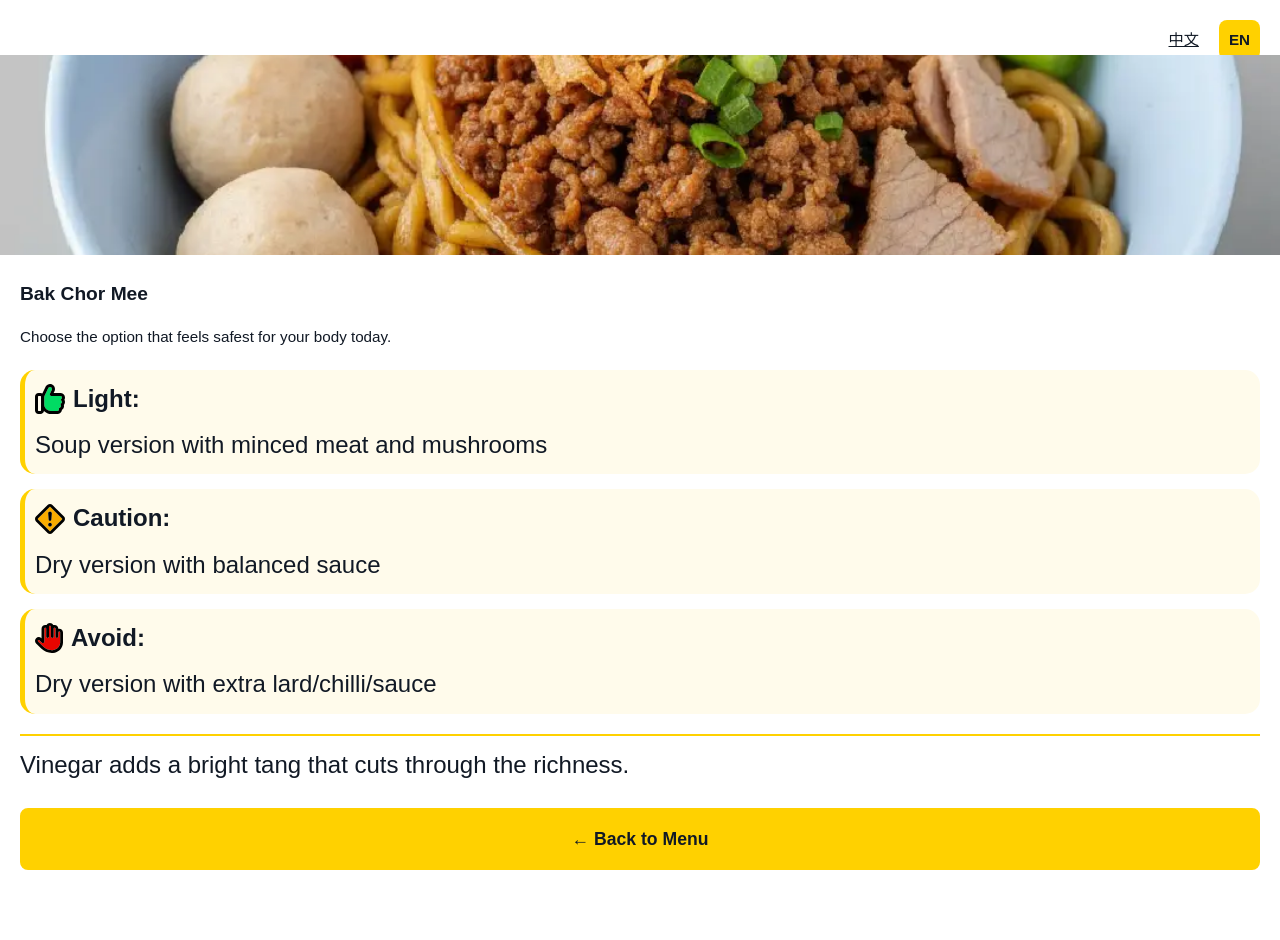
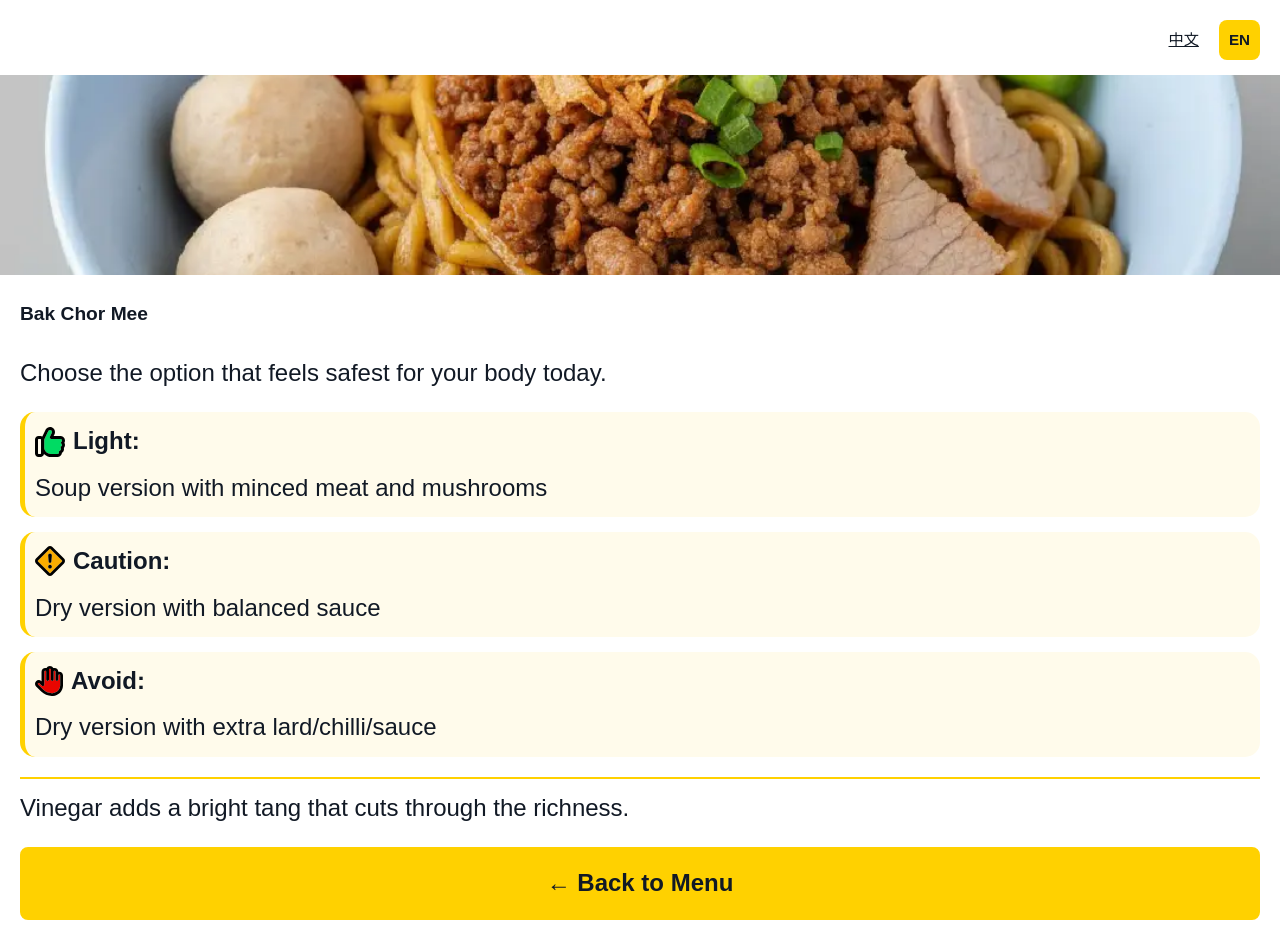
Before and after one commit to barelybao/eatoutside, a Nuxt app: page /food/bak-chor-mee in a window 1280 px wide. Before the commit the page ends 890 px from the top, so only its background shows below. Built offline with nearby package versions, Linux system fonts and the light colour scheme.

Commit message:
chore: update nuxt dependency to version 4.3.0

```diff
--- a/app/components/BackButton.vue
+++ b/app/components/BackButton.vue
@@ -17,13 +17,14 @@ const localePath = useLocalePath();
 .back-btn {
   display: block;
   margin-top: var(--spacing-lg);
+  margin-bottom: 0;
   width: 100%;
   padding: var(--spacing-md);
   background: var(--color-primary);
   color: var(--color-text);
   border: 2px solid var(--color-primary);
   border-radius: var(--radius-sm);
-  font-size: var(--font-size-button);
+  font-size: var(--font-size-base);
   font-weight: bold;
   cursor: pointer;
   text-align: center;
--- a/app/components/FoodCard.vue
+++ b/app/components/FoodCard.vue
@@ -28,7 +28,6 @@ const foodName = computed(() => t(`foods.${props.food.slug}.name`));
   padding: var(--spacing-lg) var(--spacing-lg) var(--spacing-lg) 0;
   margin-bottom: var(--spacing-sm);
   background: var(--color-background-card);
-  border: 2px solid var(--color-primary);
   border-radius: var(--radius-md);
   font-size: var(--font-size-base);
   text-align: left;
--- a/app/components/FoodDetail.vue
+++ b/app/components/FoodDetail.vue
@@ -37,7 +37,7 @@ const foodTip = computed(() => t(`foods.${props.food.slug}.tip`));
 
 <style scoped>
 .food-detail {
-  padding-top: 0;
+  padding-top: var(--spacing-md);
 }
 
 .detail-image-container {
@@ -68,7 +68,7 @@ const foodTip = computed(() => t(`foods.${props.food.slug}.tip`));
 }
 
 .reassurance {
-  font-size: var(--font-size-small);
+  font-size: var(--font-size-base);
   margin-bottom: var(--spacing-lg);
   color: var(--color-text);
   text-align: left;
@@ -76,6 +76,7 @@ const foodTip = computed(() => t(`foods.${props.food.slug}.tip`));
 
 .tip {
   margin-top: var(--spacing-lg);
+  margin-bottom: 0;
   color: var(--color-text);
   border-top: 2px solid var(--color-primary);
   padding-top: var(--spacing-sm);
--- a/app/layouts/default.vue
+++ b/app/layouts/default.vue
@@ -17,6 +17,6 @@
 .layout-header {
   display: flex;
   justify-content: flex-end;
-  margin-bottom: var(--spacing-md);
+  margin-bottom: var(--spacing-lg);
 }
 </style>
--- a/i18n/locales/en-GB.json
+++ b/i18n/locales/en-GB.json
@@ -2,7 +2,7 @@
   "ui": {
     "siteTitle": "Eat Outside",
     "siteDescription": "Singapore hawker food guide - make healthier choices with ease",
-    "title": "Eating outside?",
+    "title": "Eating Outside?",
     "subtitle": "吃什么?",
     "backToMenu": "← Back to Menu",
     "about": "About",
--- a/package.json
+++ b/package.json
@@ -11,7 +11,7 @@
   },
   "dependencies": {
     "@nuxtjs/i18n": "^10.2.1",
-    "nuxt": "^3.16.1",
+    "nuxt": "^4.3.0",
     "vue": "^3.5.13",
     "vue-router": "^4.5.0"
   },
```
Also changed, not shown: 1 other file (tests, documents, lock files or other folders).
